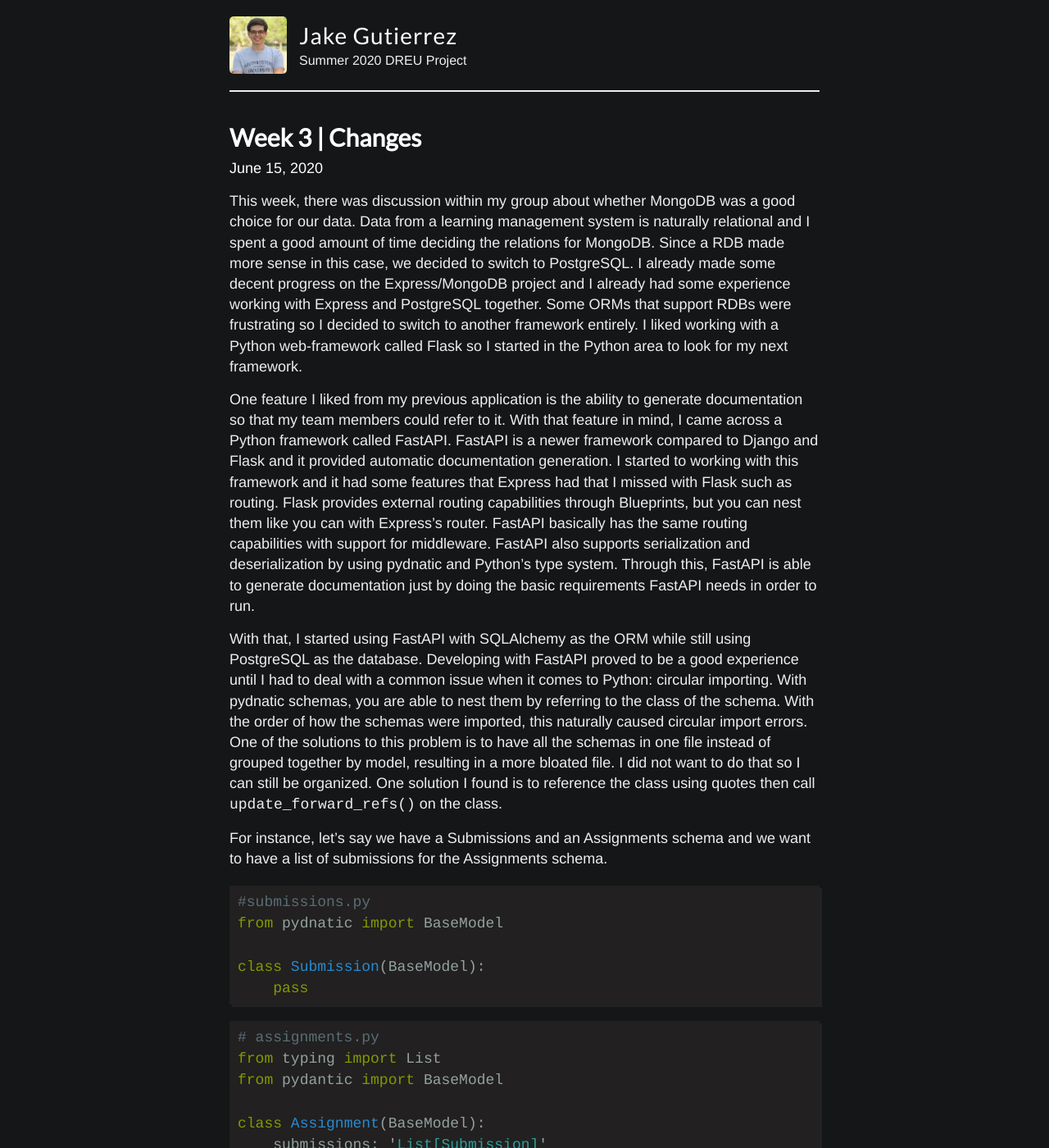
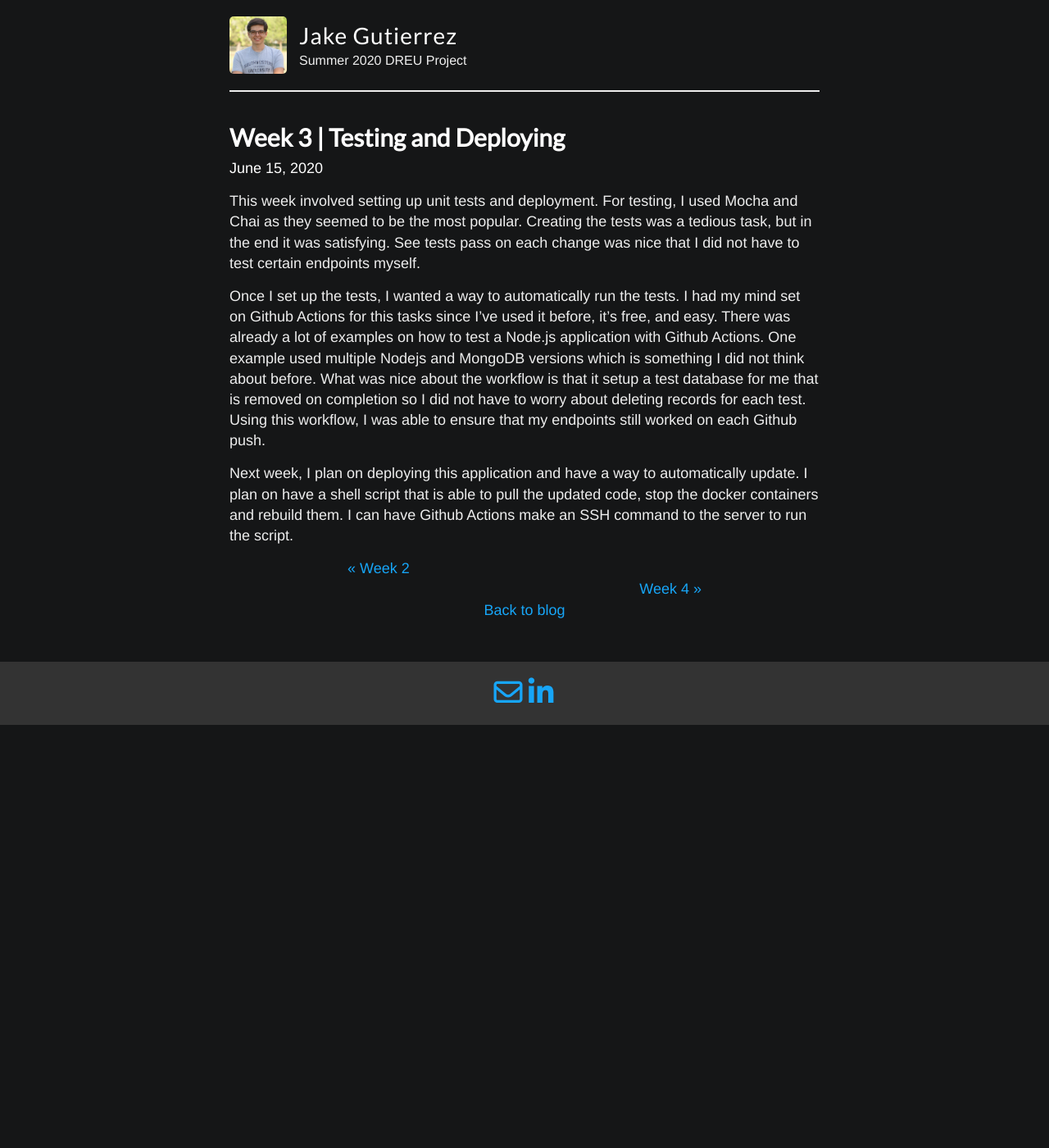
Before and after one commit to jakegut/jakegut.github.io, a Jekyll site: the page built from _posts/2020-06-15-week3.md, in a window 1280 px wide and 1400 px high. Shown: the whole window at 82% size. Built offline with Jekyll 4.4.1, drawn with Linux system fonts in a browser that asks for light colours; nearby versions of some CDN libraries; some of the changed text lies outside the part shown.

Commit message:
Add week 4

````diff
--- a/_config.yml
+++ b/_config.yml
@@ -19,7 +19,7 @@ avatar: /images/pfp_prof.jpg
 footer-links:
   dribbble:
   email: gutierr8@southwestern.edu
-  linkedin: jakeryang
+  linkedin: jakegut
   facebook:
   flickr:
   rss: # just type anything here for a working RSS icon
--- a/_posts/2020-06-15-week3.md
+++ b/_posts/2020-06-15-week3.md
@@ -1,37 +1,11 @@
 ---
 layout: post
 title: Week 3
-subheading: Changes
+subheading: Testing and Deploying
 ---
 
-This week, there was discussion within my group about whether MongoDB was a good choice for our data. Data from a learning management system is naturally relational and I spent a good amount of time deciding the relations for MongoDB.
-Since a RDB made more sense in this case, we decided to switch to PostgreSQL. I already made some decent progress on the Express/MongoDB project and I already had some experience working with Express and PostgreSQL together. Some ORMs that support RDBs were frustrating so I decided to switch to another framework entirely. I liked working with a Python web-framework called Flask so I started in the Python area to look for my next framework.
+This week involved setting up unit tests and deployment. For testing, I used Mocha and Chai as they seemed to be the most popular. Creating the tests was a tedious task, but in the end it was satisfying. See tests pass on each change was nice that I did not have to test certain endpoints myself.
 
-One feature I liked from my previous application is the ability to generate documentation so that my team members could refer to it. With that feature in mind, I came across a Python framework called FastAPI. FastAPI is a newer framework compared to Django and Flask and it provided automatic documentation generation. I started to working with this framework and it had some features that Express had that I missed with Flask such as routing. Flask provides external routing capabilities through Blueprints, but you can nest them like you can with Express's router. FastAPI basically has the same routing capabilities with support for middleware. FastAPI also supports serialization and deserialization by using pydnatic and Python's type system. Through this, FastAPI is able to generate documentation just by doing the basic requirements FastAPI needs in order to run.
+Once I set up the tests, I wanted a way to automatically run the tests. I had my mind set on Github Actions for this tasks since I've used it before, it's free, and easy. There was already a lot of examples on how to test a Node.js application with Github Actions. One example used multiple Nodejs and MongoDB versions which is something I did not think about before. What was nice about the workflow is that it setup a test database for me that is removed on completion so I did not have to worry about deleting records for each test. Using this workflow, I was able to ensure that my endpoints still worked on each Github push.
 
-
-With that, I started using FastAPI with SQLAlchemy as the ORM while still using PostgreSQL as the database. Developing with FastAPI proved to be a good experience until I had to deal with a common issue when it comes to Python: circular importing. With pydnatic schemas, you are able to nest them by referring to the class of the schema. With the order of how the schemas were imported, this naturally caused circular import errors. One of the solutions to this problem is to have all the schemas in one file instead of grouped together by model, resulting in a more bloated file. I did not want to do that so I can still be organized. One solution I found is to reference the class using quotes then call `update_forward_refs()` on the class.
-
-For instance, let's say we have a Submissions and an Assignments schema and we want to have a list of submissions for the Assignments schema.
-
-```python
-#submissions.py
-from pydnatic import BaseModel
-
-class Submission(BaseModel):
-    pass
-```
-
-```python
-# assignments.py
-from typing import List
-from pydantic import BaseModel
-
-class Assignment(BaseModel):
-    submissions: 'List[Submission]'
-
-from .submission import Submission
-Assignment.update_forward_refs()
-```
-
-Using this trick for all referenced schemas, I was able to avoid circular importing.
+Next week, I plan on deploying this application and have a way to automatically update. I plan on have a shell script that is able to pull the updated code, stop the docker containers and rebuild them. I can have Github Actions make an SSH command to the server to run the script.
````
Also changed, not shown: _posts/2020-06-22-week4.md (added, +37 -0 lines).
